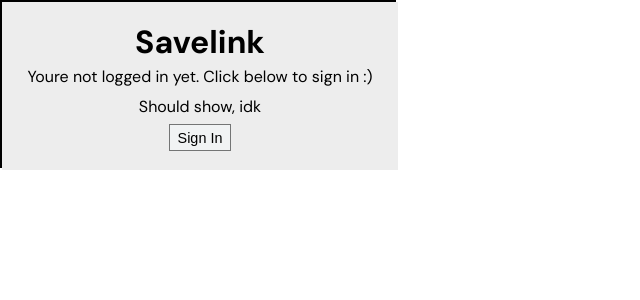
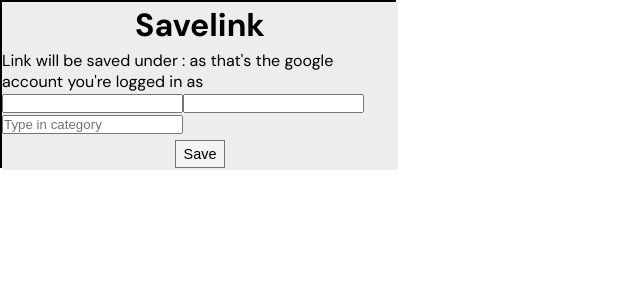
Before and after one commit to adedotxn/savelink-browser-extension, a Next.js app: page / in a window 1280 px wide. Shown: the top 300 px of the page, without its empty margins (0-640 px from the left). Built offline with nearby package versions, Linux system fonts and the light colour scheme; no server answers.

Commit message:
feat: extension saving now works on the basic level :)

```diff
--- a/pages/index.tsx
+++ b/pages/index.tsx
@@ -13,6 +13,33 @@ export default function Home() {
     url: "",
     title: "",
   });
+  const [currentEmail, setCurrentEmail] = useState("");
+  const [category, setCategory] = useState("");
+
+  const handleLinkSaving = async () => {
+    const response = await fetch(
+      `http://savelink.vercel.app/api/${currentEmail}/cr8`,
+      {
+        method: "POST",
+        credentials: "same-origin",
+        headers: {
+          "Content-Type": "application/json",
+          "Access-Control-Allow-Origin": "*",
+        },
+        body: JSON.stringify({
+          identifier: `${currentEmail}`,
+          title: `${pageData.title}`,
+          url: `${pageData.url}`,
+          category: `${category}`,
+          bookmarked: false,
+          time: Date.now(),
+        }),
+      }
+    );
+
+    console.log("Done?");
+    return response.json();
+  };
 
   useEffect(() => {
     chrome.tabs &&
@@ -25,47 +52,67 @@ export default function Home() {
         }
       );
 
+    chrome.identity &&
+      chrome.identity.getProfileUserInfo((user) => {
+        const userEmail = user.email;
+        setCurrentEmail(userEmail);
+      });
     console.log(setPageData);
   }, []);
 
   return (
     <>
       <Head>
-        <title>Create Next App</title>
-        <meta name="description" content="Generated by create next app" />
+        <title>Savelink Extension</title>
+        <meta
+          name="description"
+          content="Web extension for the savelink web app"
+        />
         <meta name="viewport" content="width=device-width, initial-scale=1" />
         <link rel="icon" href="/favicon.ico" />
       </Head>
       <main className={styles.main}>
         <div className={styles.description}>
           <h1>Savelink</h1>
-          <>
-            {status === "loading" && (
-              <div>
-                <p>Logging you in :)</p>
-              </div>
-            )}
+          <p>
+            Link will be saved under : {currentEmail} as that&apos;s the google
+            account you&apos;re logged in as
+          </p>
 
-            {status === "authenticated" ? (
-              <>
-                <p> Logged in as : {session.user?.email} </p>
+          <div className="inputs">
+            <input
+              type="text"
+              onChange={(e) =>
+                setPageData({ ...pageData, title: e.target.value })
+              }
+              value={pageData.title}
+            />
+            <input
+              type="text"
+              onChange={(e) =>
+                setPageData({ ...pageData, url: e.target.value })
+              }
+              name="url"
+              value={pageData.url}
+            />
 
-                <div className={styles.login}>
-                  <button onClick={() => signOut()}>Sign Out</button>
-                </div>
-              </>
-            ) : (
-              <>
-                <p>Youre not logged in yet. Click below to sign in :)</p>
-                <p>{pageData.title}</p>
-                <p>{pageData.url}</p>
-                <p>Should show, idk</p>
-                <div className={styles.login}>
-                  <button onClick={() => signIn("google")}>Sign In</button>
-                </div>
-              </>
-            )}
-          </>
+            {/**Enable options for getting user category straight from db with a new api route in savelink/api codebase */}
+            <input
+              type="text"
+              onChange={(e) => setCategory(e.target.value)}
+              placeholder="Type in category"
+            />
+          </div>
+
+          <div className={styles.login}>
+            <button
+              onClick={() => {
+                handleLinkSaving();
+              }}
+            >
+              Save
+            </button>
+          </div>
         </div>
       </main>
     </>
```
Also changed, not shown: public/manifest.json.
